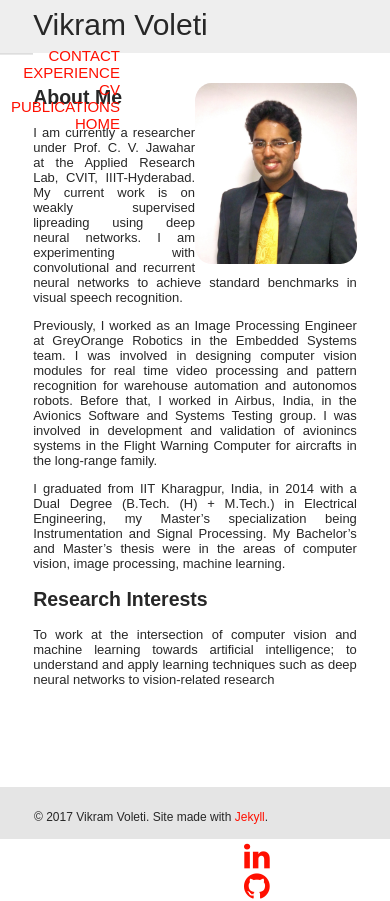
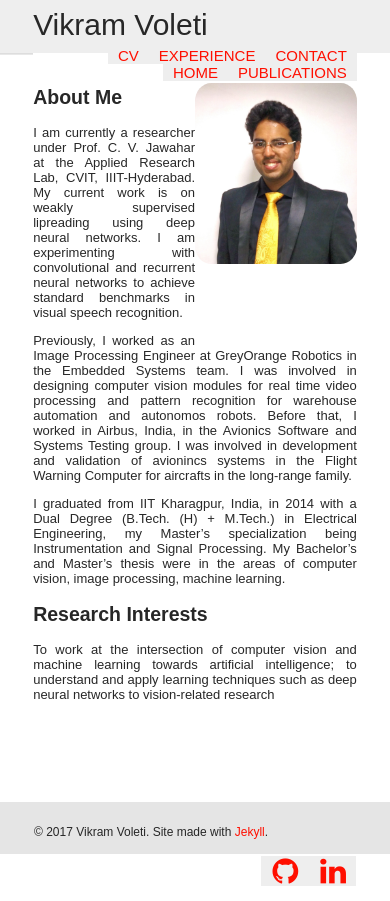
Before and after one commit to voletiv/voletiv.github.io, a Jekyll site: the page built from _pages/index.md, in a window 390 px wide. Built offline with Jekyll 4.4.1, drawn with Linux system fonts in a browser that asks for light colours; nearby versions of some CDN libraries.

Commit message:
mobile - profile pic bottom margin, nav list bg
Former-commit-id: b44149fa390a690e17eac98576b9c9aa57bec007

```diff
--- a/_sass/_style.scss
+++ b/_sass/_style.scss
@@ -198,8 +198,9 @@
     }
     .nav-list {
         list-style-type: none;
-        margin: 0px 80% 0px 0px;
+        margin: 0;
         padding: 0px 10px;
+        background-color: #eeeeee;
     }
 }
 
--- a/_sass/typography.scss
+++ b/_sass/typography.scss
@@ -53,9 +53,9 @@
         }
         @media (max-width: $small-width) {
             width: 50%;
-            margin: 0px 0px 0px 0px;
+            margin: 0px 0px 75px 0px;
             img {
-                margin-top: 10px;
+                margin: 10px;
             }
         }
     }
```
